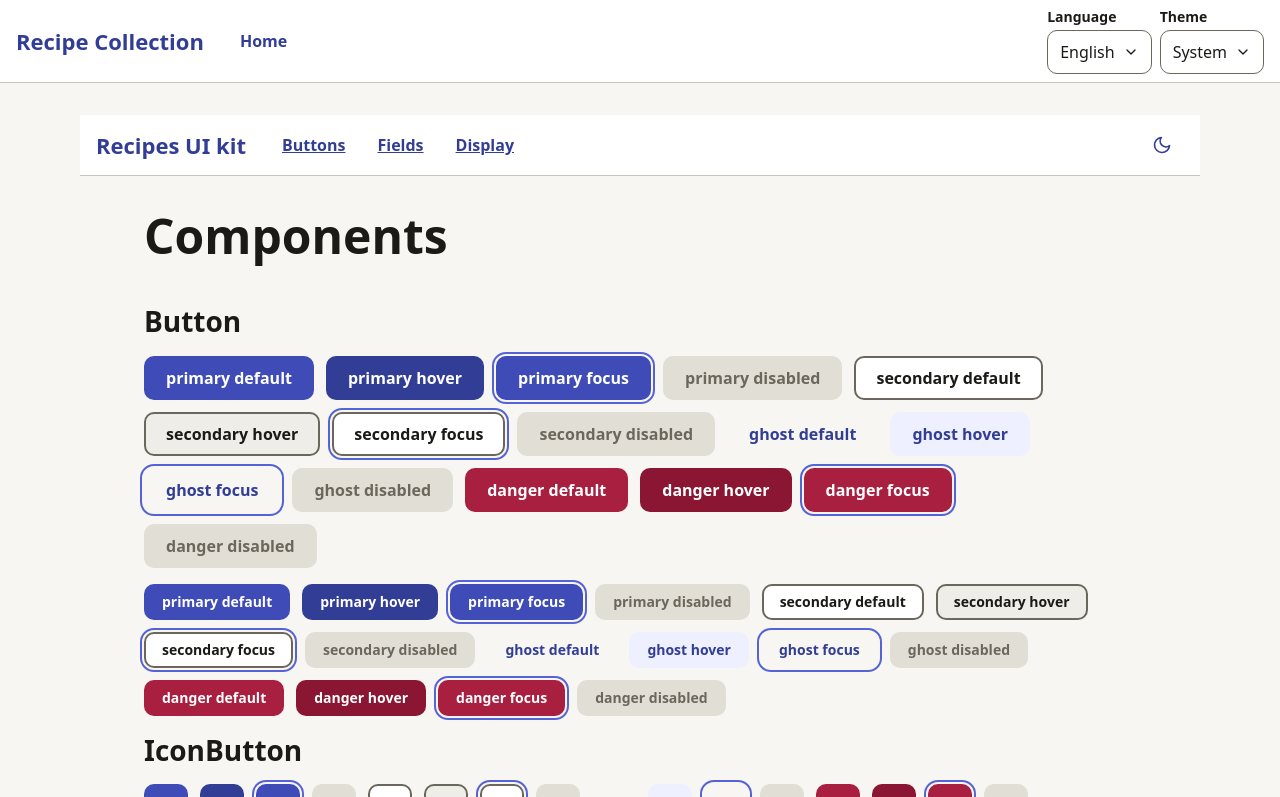
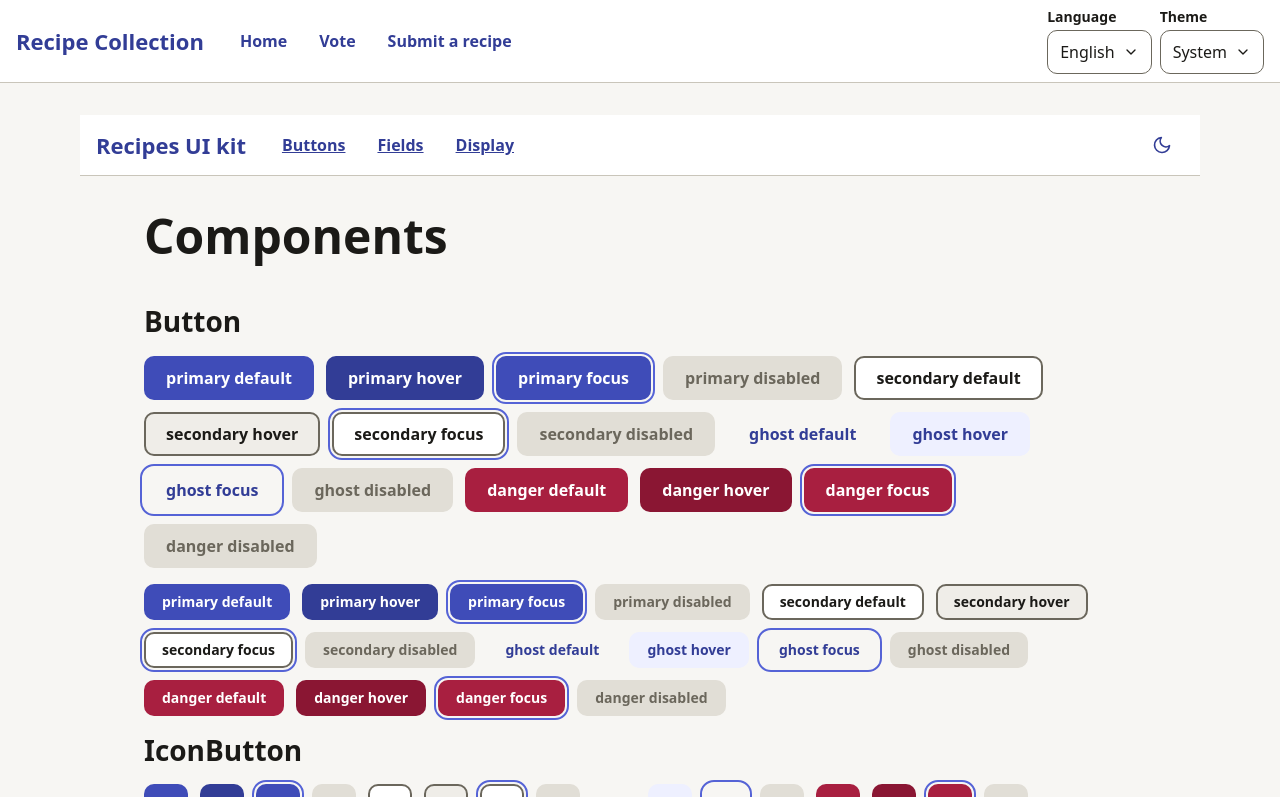
Before and after one commit to cnotv/recipes, a Vue app: page /ui in a window 1280 px wide. Shown: the top 797 px of the page. Built offline with nearby package versions, Linux system fonts and the light colour scheme.

Commit message:
feat: header links to voting and recipe submission

```diff
--- a/src/App.vue
+++ b/src/App.vue
@@ -30,6 +30,8 @@ const chooseTheme = (value: string | undefined) => {
     <a class="skip-link" href="#main">{{ t('skipToContent') }}</a>
     <UiHeader :brand="t('recipeCollection')">
       <router-link class="app-nav-link" to="/">{{ t('home') }}</router-link>
+      <router-link class="app-nav-link" to="/vote/new">{{ t('navVote') }}</router-link>
+      <router-link class="app-nav-link" to="/submit">{{ t('navSubmit') }}</router-link>
       <template #actions>
         <UiSelect
           :label="t('language')"
--- a/src/composables/useI18n.ts
+++ b/src/composables/useI18n.ts
@@ -10,6 +10,8 @@ export interface UITranslations {
   recipesFound: string
 
   home: string
+  navVote: string
+  navSubmit: string
   skipToContent: string
   light: string
   dark: string
@@ -84,6 +86,8 @@ const messages = {
     recipesFound: 'recipes found',
 
     home: 'Home',
+    navVote: 'Vote',
+    navSubmit: 'Submit a recipe',
     skipToContent: 'Skip to content',
     light: 'Light',
     dark: 'Dark',
@@ -157,6 +161,8 @@ const messages = {
     recipesFound: 'Rezepte gefunden',
 
     home: 'Start',
+    navVote: 'Abstimmen',
+    navSubmit: 'Rezept einreichen',
     skipToContent: 'Zum Inhalt springen',
     light: 'Hell',
     dark: 'Dunkel',
@@ -230,6 +236,8 @@ const messages = {
     recipesFound: 'レシピが見つかりました',
 
     home: 'ホーム',
+    navVote: '投票',
+    navSubmit: 'レシピを投稿',
     skipToContent: '本文へ移動',
     light: 'ライト',
     dark: 'ダーク',
@@ -303,6 +311,8 @@ const messages = {
     recipesFound: 'สูตรอาหารที่พบ',
 
     home: 'หน้าหลัก',
+    navVote: 'โหวต',
+    navSubmit: 'ส่งสูตรอาหาร',
     skipToContent: 'ข้ามไปยังเนื้อหา',
     light: 'สว่าง',
     dark: 'มืด',
```
Also changed, not shown: 1 other file (tests, documents, lock files or other folders).
